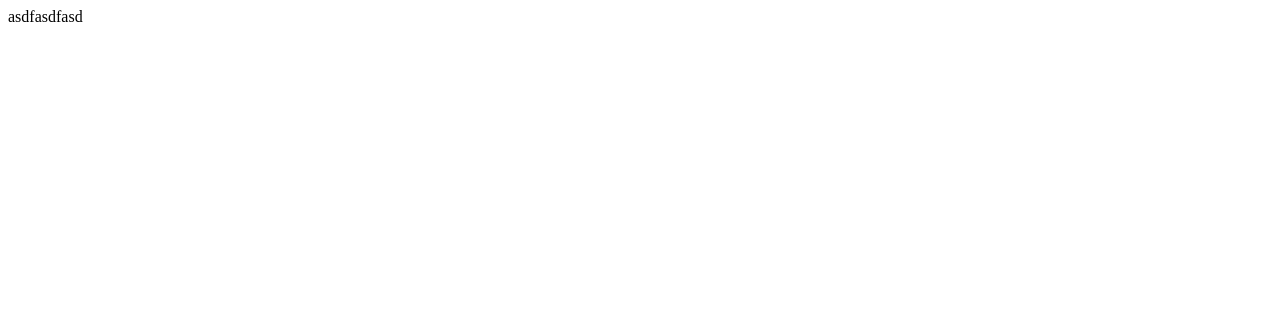
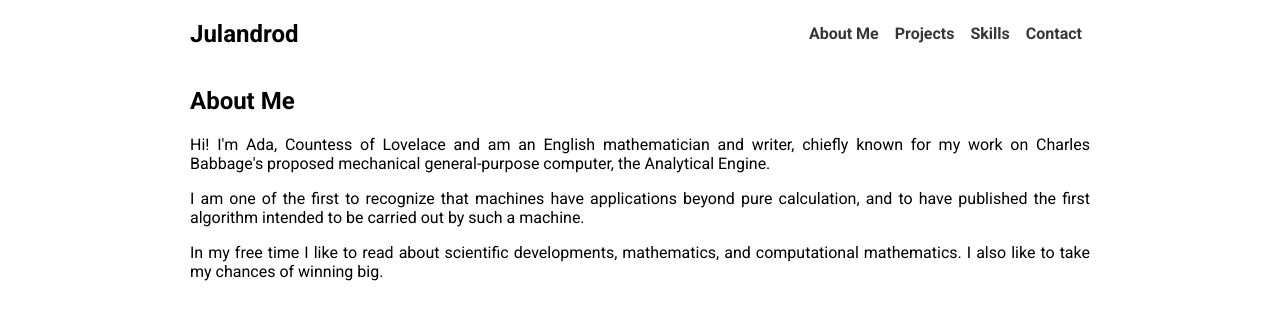
Before and after one commit to lordkaky/Portfolio-project, a plain HTML site: page index.html in a window 1280 px wide. Drawn offline with Linux system fonts and the light colour scheme.

Commit message:
start coding

```diff
--- a/index.html
+++ b/index.html
@@ -1 +1,51 @@
-asdfasdfasd
+<!DOCTYPE html>
+<html>
+    <head>
+        <meta charset="UTF-8" />
+        <meta name="viewport" content="width=device-width, initial-scale=1.0" />
+        <title>My Portfolio</title>
+        <link rel="stylesheet" href="resources/styles.css" />
+        <link
+            rel="stylesheet"
+            href="https://cdnjs.cloudflare.com/ajax/libs/font-awesome/5.15.1/css/all.min.css "
+        />
+        <link rel="preconnect" href="https://fonts.gstatic.com" />
+        <link
+            href="https://fonts.googleapis.com/css2?family=Roboto:ital,wght@0,300;0,400;0,700;1,300;1,400;1,700&display=swap"
+            rel="stylesheet"
+        />
+    </head>
+    <body>
+        <nav>
+            <h2 id="logo">Julandrod</h2>
+            <ul class="navigation-items">
+                <li class="item-nav"><a href="#about-me">About Me</a></li>
+                <li class="item-nav"><a href="#projects">Projects</a></li>
+                <li class="item-nav"><a href="#skills">Skills</a></li>
+                <li class="item-nav"><a href="#">Contact</a></li>
+            </ul>
+        </nav>
+
+        <main>
+            <section id="about-me">
+                <div class="about-container">
+                    <h2>About Me</h2>
+                    <p>
+                        Hi! I'm Ada, Countess of Lovelace and am an English mathematician and writer,
+                        chiefly known for my work on Charles Babbage's proposed mechanical general-purpose
+                        computer, the Analytical Engine.
+                    </p>
+                    <p>
+                        I am one of the first to recognize that machines have applications beyond pure
+                        calculation, and to have published the first algorithm intended to be carried
+                        out by such a machine.
+                    </p>
+                    <p>
+                        In my free time I like to read about scientific developments, mathematics, and
+                        computational mathematics. I also like to take my chances of winning big.
+                    </p>
+                </div>
+            </section>
+        </main>
+    </body>
+</html>
--- a/resources/styles.css
+++ b/resources/styles.css
@@ -0,0 +1,46 @@
+html{
+    scroll-behavior: smooth;
+}
+
+body{
+    font-family: 'Roboto', sans-serif;
+    margin: 0;
+    padding: 0 16px;
+    max-width: 900px;
+    margin: 0 auto;
+    display: flex;
+    flex-direction: column;
+}
+
+nav{
+    display: flex;
+    align-items: center;
+    padding: 16px 0;
+}
+
+#logo{
+    margin: 0;
+}
+
+.navigation-items{
+    display: flex;
+    list-style-type: none;
+    align-items: center;
+    margin: 0;
+    padding: 0;
+    margin-left: auto;
+}
+
+.item-nav{
+    margin: 8px;;
+}
+
+a{
+    text-decoration: none;
+    color: #363636;
+    font-weight: 700;
+}
+
+p{
+    text-align: justify;
+}
```
